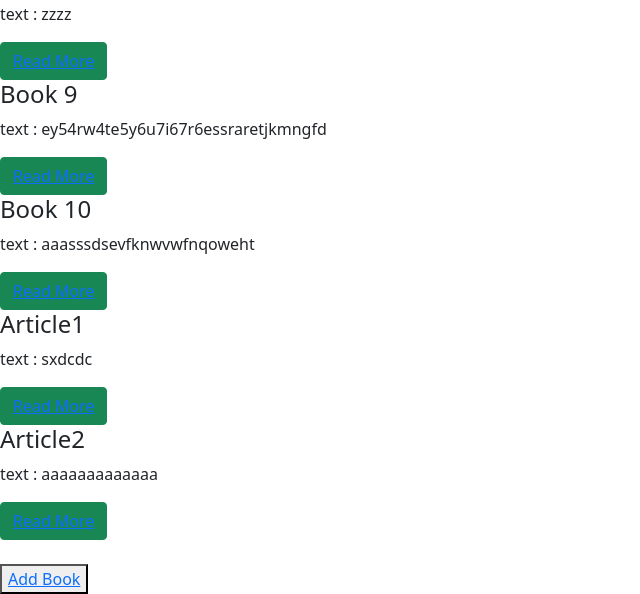
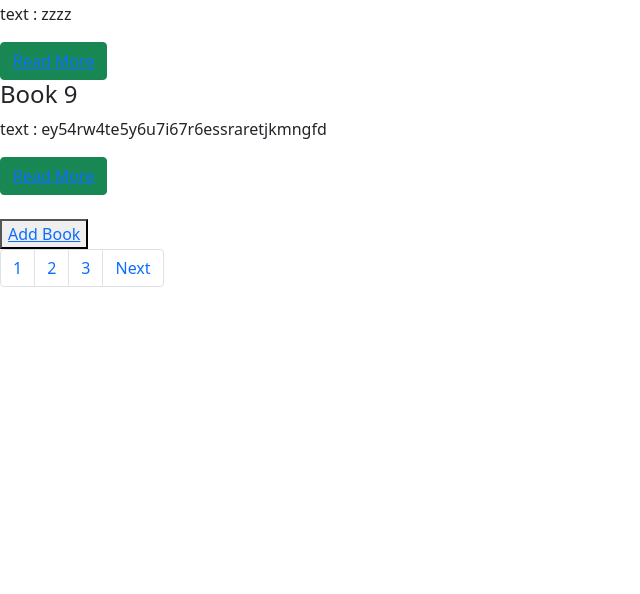
Before and after one commit to arianhooshyar/bookStore_django, a Django app: page /book/ in a window 1280 px wide. Shown: the part 292-886 px from the top of the page, without its empty margins (0-640 px from the left). After the commit the page ends 579 px from the top, so only its background shows below. Run offline with Django 4.2, Linux system fonts and the light colour scheme; data comes from the database, SQL or seed files in the repository; both versions use the stored data as it was after the commit.

Commit message:
add paginator

```diff
--- a/bookstore/book/models.py
+++ b/bookstore/book/models.py
@@ -1,10 +1,12 @@
 from django.db import models
 from django.urls import reverse
+
 
 class Book(models.Model):
     title = models.CharField(max_length=200)
     author = models.CharField(max_length=100)
     content = models.TextField()
+    cover = models.ImageField(upload_to='covers/', blank=True)
     price = models.DecimalField(max_digits=5, decimal_places=2)
 
     def __str__(self):
--- a/bookstore/book/views.py
+++ b/bookstore/book/views.py
@@ -6,6 +6,7 @@ from django.urls import reverse_lazy
 
 class BookListView(generic.ListView):
     model = Book
+    paginate_by = 2
     template_name = 'book/book_list_view.html'
     context_object_name = 'books'
 
@@ -17,7 +18,7 @@ class BookDetailView(generic.DetailView):
 
 class BookCreateView(generic.CreateView):
     model = Book
-    fields = ['title', 'author', 'price']
+    fields = ['title', 'author', 'content', 'price', 'cover']
     template_name = 'book/book_create.html'
 
 
--- a/bookstore/bookstore/settings.py
+++ b/bookstore/bookstore/settings.py
@@ -11,6 +11,7 @@ https://docs.djangoproject.com/en/4.1/ref/settings/
 """
 
 from pathlib import Path
+from django.conf.global_settings import MEDIA_URL, MEDIA_ROOT
 
 from django.conf.global_settings import AUTH_USER_MODEL
 
@@ -115,7 +116,7 @@ USE_TZ = True
 # Static files (CSS, JavaScript, Images)
 # https://docs.djangoproject.com/en/4.1/howto/static-files/
 
-STATIC_URL = 'static/'
+STATIC_URL = '/static/'
 
 # Default primary key field type
 # https://docs.djangoproject.com/en/4.1/ref/settings/#default-auto-field
@@ -128,3 +129,5 @@ LOGIN_REDIRECT_URL = 'home'
 LOGOUT_REDIRECT_URL = 'home'
 
 CRISPY_TEMPLATE_PACK = 'bootstrap4'
+MEDIA_URL = '/media/'
+MEDIA_ROOT = str(BASE_DIR.joinpath('media'))
--- a/bookstore/bookstore/urls.py
+++ b/bookstore/bookstore/urls.py
@@ -15,11 +15,12 @@ Including another URLconf
 """
 from django.contrib import admin
 from django.urls import path, include
-from django.views.generic.base import TemplateView
-
+from django.conf.urls.static import static
+from django.conf.global_settings import MEDIA_URL, MEDIA_ROOT
+from django.conf import settings
 urlpatterns = [
-    path('admin/', admin.site.urls),
-    path('', include('pages.url')),
-    path('account/', include('django.contrib.auth.urls')),
-    path('book/', include('book.url'), name='book_list')
-]
+                  path('admin/', admin.site.urls),
+                  path('', include('pages.url')),
+                  path('account/', include('django.contrib.auth.urls')),
+                  path('book/', include('book.url'), name='book_list')
+              ] + static(settings.MEDIA_URL, document_root=settings.MEDIA_ROOT)
--- a/bookstore/templates/_base.html
+++ b/bookstore/templates/_base.html
@@ -5,7 +5,7 @@
     <link href="https://cdn.jsdelivr.net/npm/bootstrap@5.1.3/dist/css/bootstrap.min.css" rel="stylesheet"
           integrity="sha384-1BmE4kWBq78iYhFldvKuhfTAU6auU8tT94WrHftjDbrCEXSU1oBoqyl2QvZ6jIW3" crossorigin="anonymous">
     <title>{% block page_title %}{% endblock %}</title>
-
+    {% load static %}
 </head>
 <body>
 <nav class="navbar navbar-expand-lg navbar-dark bg-primary">
--- a/bookstore/templates/book/book_create.html
+++ b/bookstore/templates/book/book_create.html
@@ -6,7 +6,7 @@
 
 {% block content %}
     <h1>Create Book :</h1>
-    <form action="" method="post">
+    <form action="" method="post" enctype="multipart/form-data">
         {% csrf_token %}
         {{ form.as_p }}
         <button  class="btn btn-success"  type="submit">Add book</button>
--- a/bookstore/templates/book/book_list_view.html
+++ b/bookstore/templates/book/book_list_view.html
@@ -7,14 +7,37 @@
 {% block content %}
     <h1>Book page</h1>
     {% for book in books %}
+
         <h4>{{ book.title |capfirst }}</h4>
         <p> text : {{ book.content }}</p>
         <button class="btn btn-success" type="submit"><a href="{% url 'Book_detail_view' book.id %}">
-            Read More</a> </button>
+            Read More</a></button>
     {% endfor %}
     <br>
 
     <br>
-   <button class="text" type="submit"><a href="{% url 'Book_create_View'%}">Add Book</a> </button>
+    <button class="text" type="submit"><a href="{% url 'Book_create_View' %}">Add Book</a></button>
+    <br>
+
+
+
+
+
+    <nav aria-label="Page navigation example">
+        <ul class="pagination">
+            {% if page_obj.has_previous %}
+                <li class="page-item"><a class="page-link" href="?page={{ page_obj.previous_page_number }}">Previous</a></li>
+            {% endif %}
+            <li class="page-item"><a class="page-link" href="?page=1">1</a></li>
+            <li class="page-item"><a class="page-link" href="?page=2">2</a></li>
+            <li class="page-item"><a class="page-link" href="?page=3">3</a></li>
+
+
+            {% if page_obj.has_next %}
+                <li class="page-item"><a class="page-link" href="?page={{ page_obj.next_page_number }}">Next</a></li>
+            {% endif %}
+
+        </ul>
+    </nav>
 
 {% endblock %}
```
Also changed, not shown: bookstore/templates/book/book_detail.html (+9 -2 lines), bookstore/book/migrations/0002_book_cover.py (added), bookstore/db.sqlite3, bookstore/media/covers/django_picture/download.jfif (added), bookstore/media/covers/download.jfif (added).
